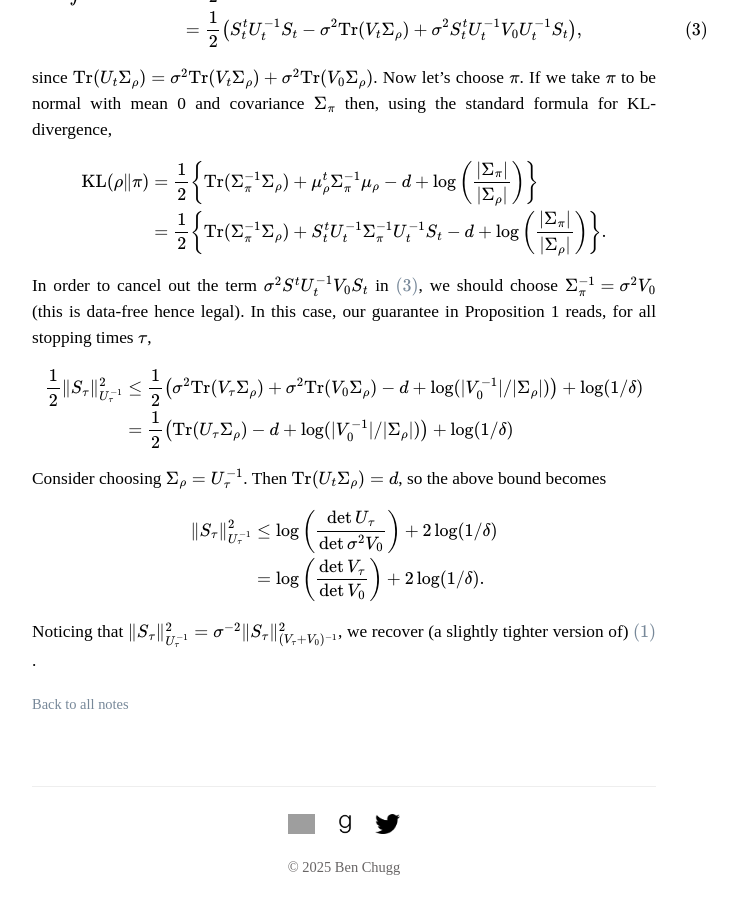
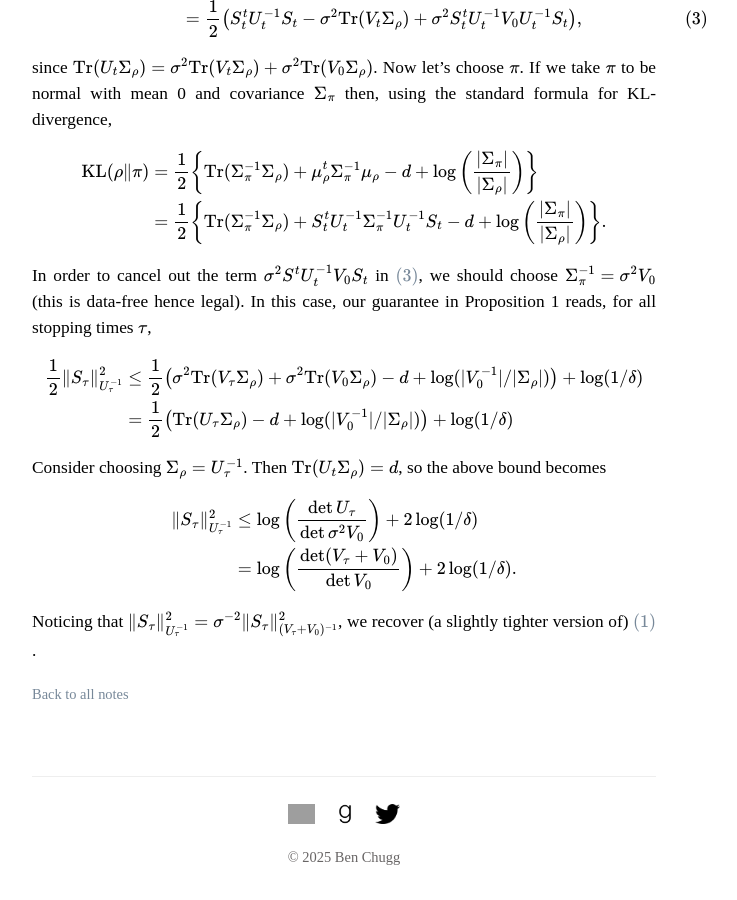
Before and after one commit to bchugg/bchugg.github.io, a Jekyll site: the page built from _research_notes/self-normalized-variational.md, in a window 1280 px wide and 900 px high, scrolled down 2216 px. Shown: the whole window, without its empty margins (296-1033 px from the left). Built offline with Jekyll 4.4.1, drawn with Linux system fonts in a browser that asks for light colours; formulas are drawn with MathJax 3; some of the changed text lies outside the part shown; grey boxes are pictures that could not be loaded.

Commit message:
fix variational typos

```diff
--- a/_research_notes/self-normalized-variational.md
+++ b/_research_notes/self-normalized-variational.md
@@ -39,7 +39,7 @@
 Let $$V_0$$ be some PSD matrix. The Abbasi-Yadkori bound reads, for all stopping times $$\tau$$,
 
 $$
-\|S_\tau\|_{(V_\tau + V_0)^{-1}}^2 \leq 2\sigma^2 \log\left(\frac{\det^{1/2}(V_\tau)\det^{-1/2}(V_0)}{\delta}\right), \tag{1} \label{eq:abbasi_bound}
+\|S_\tau\|_{(V_\tau + V_0)^{-1}}^2 \leq 2\sigma^2 \log\left(\frac{\det(V_\tau + V_0)}{\delta\det(V_0)}\right), \tag{1} \label{eq:abbasi_bound}
 $$
 
 where $$ \|Y\|^2_{A} = Y^t A Y$$. If the rewards we observe are of the form $$Y_t = \la \theta^*, X_t\ra + \eta_t$$, \eqref{eq:abbasi_bound} allows us to derive confidence sets for $$\theta^*$$.
@@ -125,7 +125,7 @@
 $$
 \begin{align}
 \|S_\tau\|_{U_\tau^{-1}}^2 &\leq \log\left(\frac{\det U_\tau}{\det \sigma^2 V_0}\right) + 2 \log(1/\delta)  \\
-&= \log\left(\frac{\det V_\tau}{\det V_0}\right) + 2 \log(1/\delta).
+&= \log\left(\frac{\det (V_\tau + V_0)}{\det V_0}\right) + 2 \log(1/\delta).
 \end{align}
 $$
 
```
Also changed, not shown: 2 other files.
